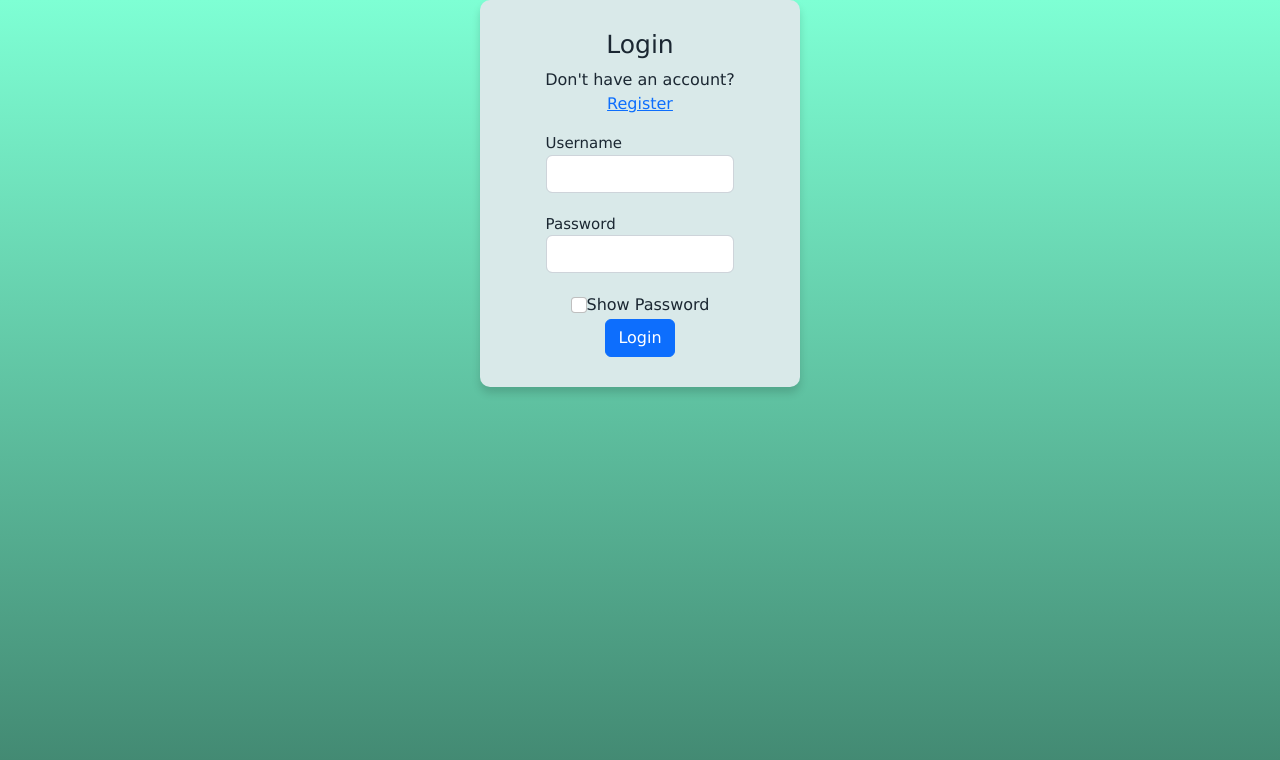
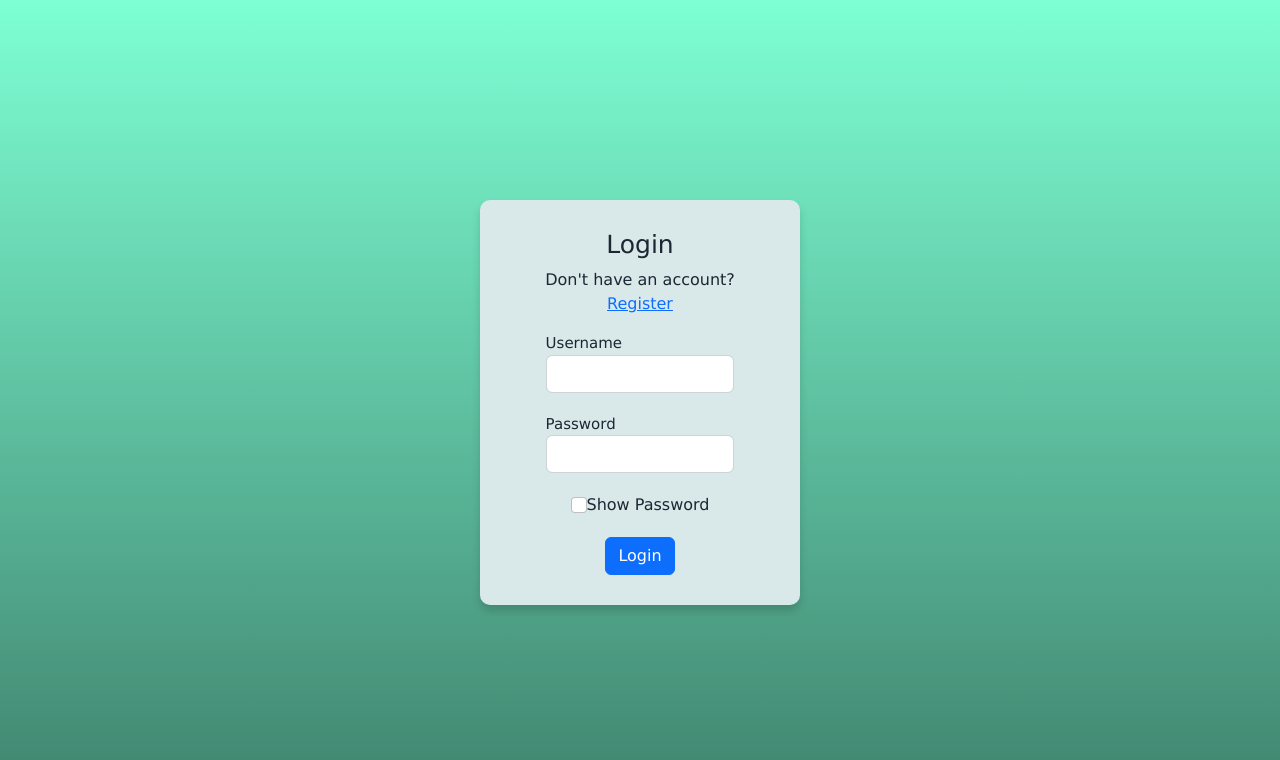
Before and after one commit to samayp01/Pharmify, a Vue app in the folder frontend/: page /login in a window 1280 px wide. Shown: the top 760 px of the page. Built offline with nearby package versions, Linux system fonts and the light colour scheme.

Commit message:
authentication page styling finished

```diff
--- a/frontend/src/views/LoginView.vue
+++ b/frontend/src/views/LoginView.vue
@@ -87,7 +87,7 @@ export default {
 
 </script>
 
-<style>
+<style scoped>
 
 h1 {
   font-size: 25px;
@@ -97,7 +97,9 @@ h1 {
   padding: 30px;
   border-radius: 10px;
   margin: auto;
+  margin-top: 25vh;
   background-color: #d9e9e9;
+  max-width: 90%;
   box-shadow: 0px 6px 9px rgba(0, 0, 0, 0.15);
 }
 
@@ -113,4 +115,8 @@ h1 {
   border-color: orangered;
 }
 
+.form-check {
+  margin-bottom: 20px;
+}
+
 </style>
--- a/frontend/src/views/RegisterView.vue
+++ b/frontend/src/views/RegisterView.vue
@@ -172,7 +172,7 @@ export default {
 
 </script>
 
-<style>
+<style scoped>
 h1 {
   font-size: 25px;
 }
@@ -181,7 +181,9 @@ h1 {
   padding: 30px;
   border-radius: 10px;
   margin: auto;
+  margin-top: 10vh;
   background-color: #d9e9e9;
+  max-width: 90%;
   box-shadow: 0px 6px 9px rgba(0, 0, 0, 0.15);
 }
 
@@ -201,4 +203,8 @@ h1 {
   border-color: orangered;
 }
 
+.form-check {
+  margin-bottom: 20px;
+}
+
 </style>
```
Lines whose indentation alone changed are shown as unchanged.
